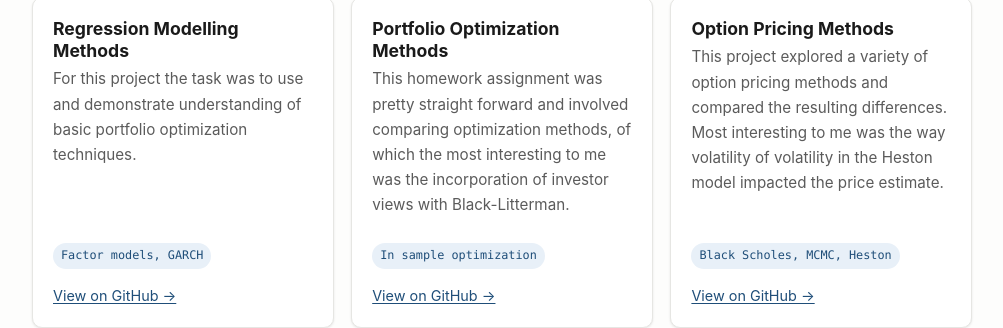
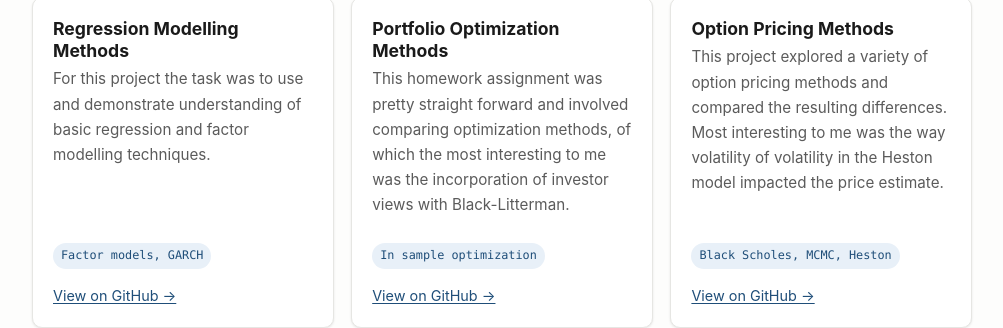
Before and after one commit to AnthonyYasan/AnthonyYasan.github.io, a plain HTML site: page index.html in a window 1280 px wide. Shown: the part 811-1139 px from the top of the page, without its empty margins (138-1141 px from the left). Drawn offline with Linux system fonts and the light colour scheme.

Commit message:
Fix home-page project one-liner

```diff
--- a/index.html
+++ b/index.html
@@ -79,7 +79,7 @@
         <!-- PROJECT 1 -->
         <article class="card">
           <h3><a href="https://github.com/AnthonyYasan/asset-pricing-factor-models" target="_blank" rel="noopener"><span>Regression Modelling Methods</span></a></h3>
-          <p class="card__result">For this project the task was to use and demonstrate understanding of basic portfolio optimization techniques.</p>
+          <p class="card__result">For this project the task was to use and demonstrate understanding of basic regression and factor modelling techniques.</p>
           <ul class="tags"><li class="tag">Factor models, GARCH</li></ul>
           <div class="card__links"><a href="https://github.com/AnthonyYasan/asset-pricing-factor-models" target="_blank" rel="noopener">View on GitHub &rarr;</a></div>
         </article>
```
Also changed, not shown: 1 other file.
